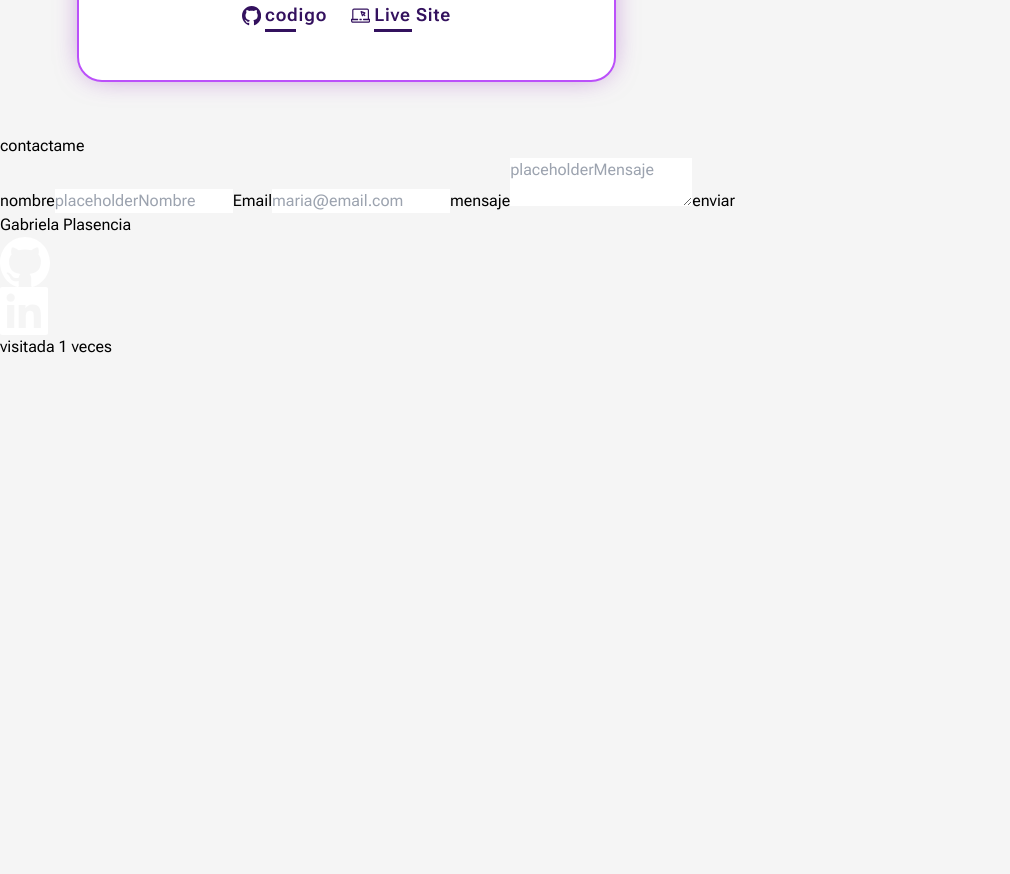
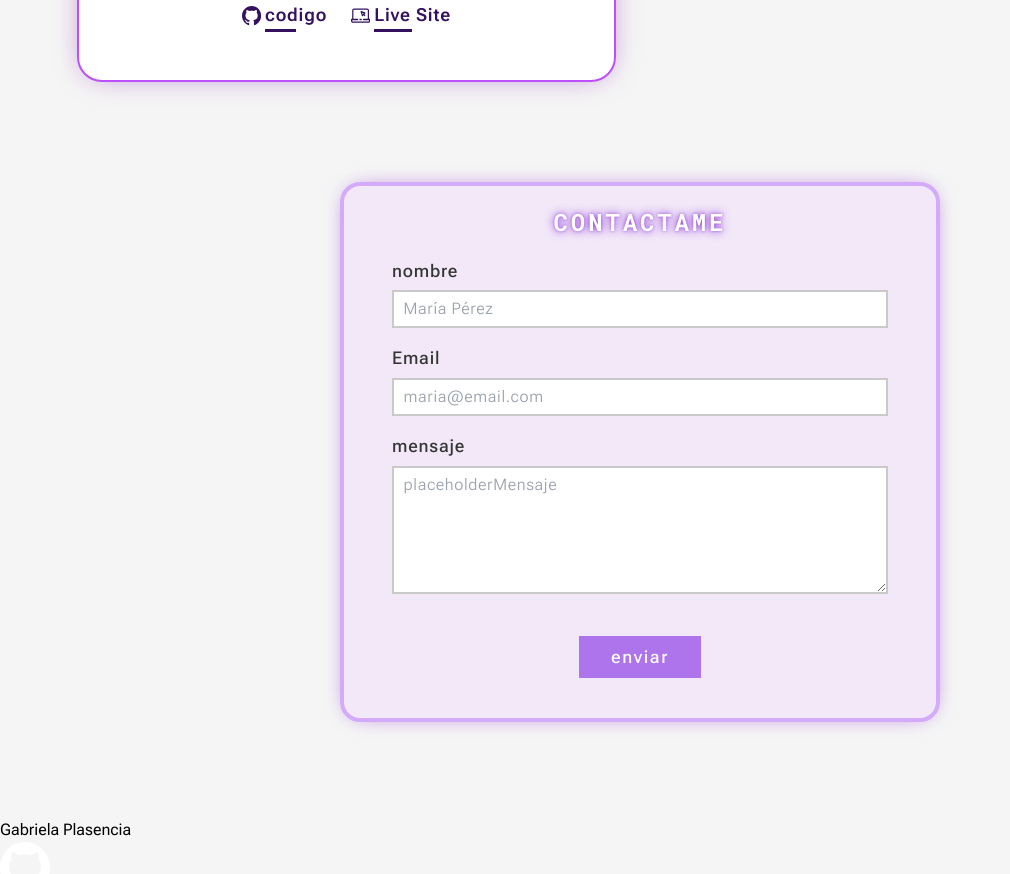
Before and after one commit to gabyplasencia/DOR-portafolio, a React (Vite) app: page / in a window 1280 px wide. Shown: the part 2580-3454 px from the top of the page, without its empty margins (0-1010 px from the left). Before the commit the page ends 2939 px from the top, so only its background shows below. Built offline with nearby package versions, Linux system fonts and the light colour scheme; no server answers.

Commit message:
estilos del formulario de contacto

```diff
--- a/src/components/ContactForm.jsx
+++ b/src/components/ContactForm.jsx
@@ -24,11 +24,11 @@ const ContactForm = () => {
     }
 
     return (
-        <section className="contactame" id="contactame" >
-            <h2 className="section__title">{t("contactame")}</h2>
-            <form className="contact__form" method="/" onSubmit={send}>
+        <section className="contactame px-5 py-4 md:px-12 md:py-5 mx-auto text-center" id="contactame" >
+            <h2 className="contactame__title text-2xl font-bold">{t("contactame")}</h2>
+            <form className="contactame__form flex flex-col text-left my-3 md:my-5" method="/" onSubmit={send}>
                 <label htmlFor="name">{t("nombre")}</label>
-                <input type="text" id="name" name="name" value={name} placeholder={t("placeholderNombre")} required onChange={nameHandler}/>
+                <input type="text" id="name" name="name" value={name} placeholder="María Pérez" required onChange={nameHandler}/>
 
                 <label htmlFor="email">Email</label>
                 <input type="email" id="email" name="email" value={email} placeholder="maria@email.com" required onChange={emailHandler}/>
@@ -36,7 +36,7 @@ const ContactForm = () => {
                 <label htmlFor="message">{t("mensaje")}</label>
                 <textarea id="message" name="message" value={message} placeholder={t("placeholderMensaje")} required onChange={messageHandler}></textarea>
 
-                <button type="submit" className="contact__btn">{t("enviar")}</button>
+                <button type="submit" className="contactame__btn self-center px-8 py-2 mt-3 md:mt-6">{t("enviar")}</button>
             </form>
         </section>
     )
--- a/src/css/style.css
+++ b/src/css/style.css
@@ -39,7 +39,7 @@ a {
 
 @media (min-width: 769px) {
   .container {
-    width: min(88vw, 1600px);
+    width: min(88vw, 1500px);
   }
 }
 .headerNav {
@@ -270,3 +270,62 @@ a {
   margin-bottom: 0.5rem;
   color: rgb(141, 141, 141);
 }
+
+.contactame {
+  background-color: rgba(235, 206, 253, 0.3176470588);
+  border: 1px solid black;
+  margin-block: 2rem;
+  width: 95vw;
+  border: 4px solid rgb(211, 171, 250);
+  border-radius: 20px;
+  box-shadow: 0 0 25px -12px rgb(123, 8, 194);
+}
+.contactame__title {
+  font-family: var(--roboto-mono);
+  text-transform: uppercase;
+  letter-spacing: 0.18rem;
+  color: rgb(255, 255, 255);
+  text-shadow: 0 0 3px rgba(123, 8, 194, 0.495), 0 0 10px rgb(130, 37, 216);
+}
+.contactame__form label {
+  font-weight: 500;
+  letter-spacing: 0.05rem;
+  margin-bottom: 0.4rem;
+  color: rgb(53, 53, 53);
+  font-size: 1.1rem;
+}
+.contactame__form input,
+.contactame__form textarea {
+  margin-bottom: 1.1rem;
+  padding-block: 0.3rem;
+  padding-inline: 0.6rem;
+  letter-spacing: 0.04rem;
+  font-weight: 300;
+  border: 2px solid rgb(201, 201, 201);
+}
+.contactame__form textarea {
+  min-height: 8rem;
+}
+.contactame__btn {
+  width: -moz-fit-content;
+  width: fit-content;
+  background-color: rgb(174, 116, 236);
+  font-weight: 500;
+  font-size: 1.1rem;
+  letter-spacing: 0.1rem;
+  color: rgb(255, 255, 255);
+  transition: all 150ms ease;
+}
+.contactame__btn:hover {
+  background-color: rgb(121, 54, 194);
+}
+.contactame__btn:active {
+  scale: 0.95;
+}
+
+@media (min-width: 769px) {
+  .contactame {
+    width: min(90vw, 600px);
+    margin-block: 6rem;
+  }
+}
--- a/src/sass/_contactame.scss
+++ b/src/sass/_contactame.scss
@@ -0,0 +1,67 @@
+.contactame {
+    background-color: #ebcefd51;
+    border: 1px solid black;
+    margin-block: 2rem;
+    width: 95vw;
+    border: 4px solid rgb(211, 171, 250);
+    border-radius: 20px;
+    box-shadow: 0 0 25px -12px rgb(123, 8, 194);
+
+    &__title {
+        font-family: var(--roboto-mono);
+        text-transform: uppercase;
+        letter-spacing: 0.18rem;
+        color: rgb(255, 255, 255);
+        text-shadow: 0 0 3px rgba(123, 8, 194, 0.495),
+                    0 0 10px rgb(130, 37, 216);
+    }
+
+    &__form {
+        label {
+            font-weight: 500;
+            letter-spacing: 0.05rem;
+            margin-bottom: 0.4rem;
+            color: rgb(53, 53, 53);
+            font-size: 1.1rem;
+        }
+
+        input,
+        textarea {
+            margin-bottom: 1.1rem;
+            padding-block: 0.3rem;
+            padding-inline: 0.6rem;
+            letter-spacing: 0.04rem;
+            font-weight: 300;
+            border: 2px solid rgb(201, 201, 201);
+        }
+
+        textarea {
+            min-height: 8rem;
+        }
+    }
+
+    &__btn {
+        width: fit-content;
+        background-color: rgb(174, 116, 236);
+        font-weight: 500;
+        font-size: 1.1rem;
+        letter-spacing: 0.1rem;
+        color: rgb(255, 255, 255);
+        transition: all 150ms ease;
+    }
+
+    &__btn:hover {
+        background-color: rgb(121, 54, 194);
+    }
+
+    &__btn:active {
+        scale: 0.95;
+    }
+}
+
+@media(min-width: 769px) {
+    .contactame {
+        width: min(90vw, 600px);
+        margin-block: 6rem;
+    }
+}
--- a/src/sass/_globals.scss
+++ b/src/sass/_globals.scss
@@ -39,6 +39,6 @@ a {
 
 @media(min-width: 769px) {
     .container {
-        width: min(88vw, 1600px);
+        width: min(88vw, 1500px);
     }
 }
```
